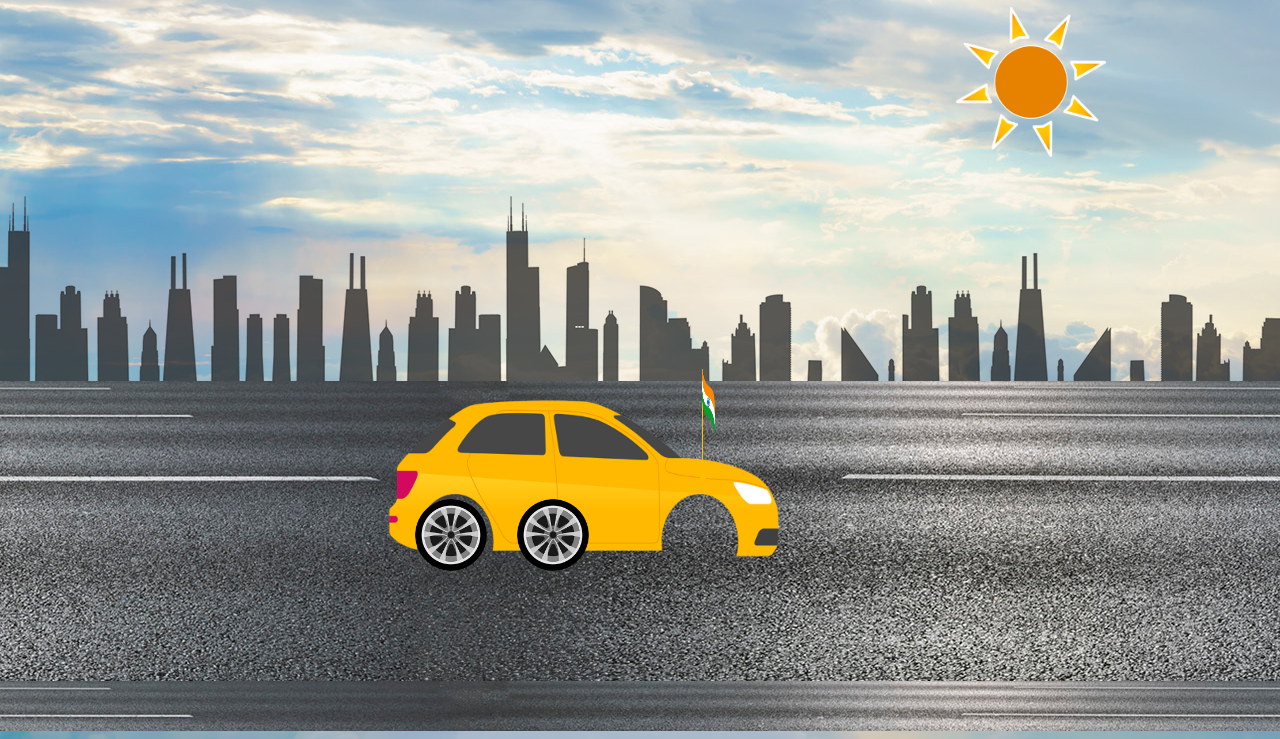
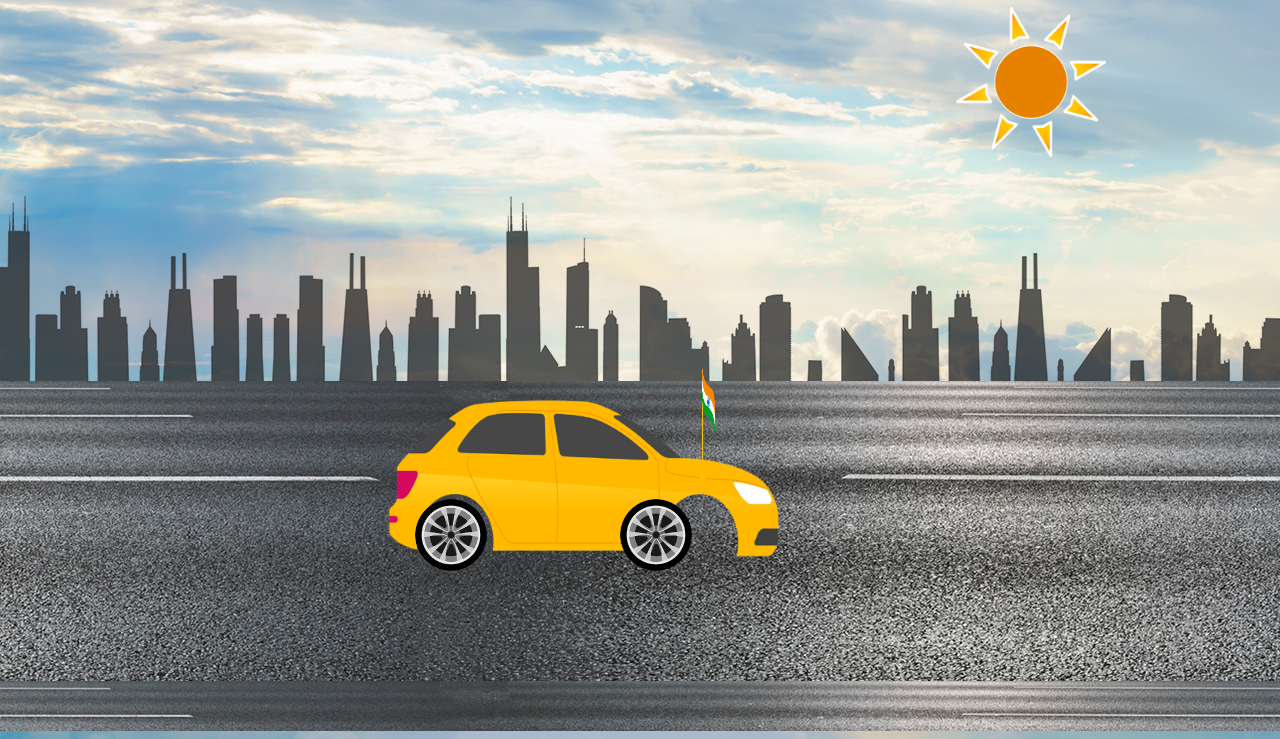
Before and after one commit to subodhv96/CSS-Project, a plain HTML site: page thirdpage.html in a window 1280 px wide. Shown: the part 77-816 px from the top of the page. Drawn offline with Linux system fonts and the light colour scheme.

Commit message:
Update index53.css

```diff
--- a/index53.css
+++ b/index53.css
@@ -125,7 +125,7 @@ body {
     height: 72px;
     position: absolute;
     top: 72vh;
-    left: 40.4vw;
+    left: 48.4vw;
     animation: linear wheel3 1s infinite;
 }
 
```
